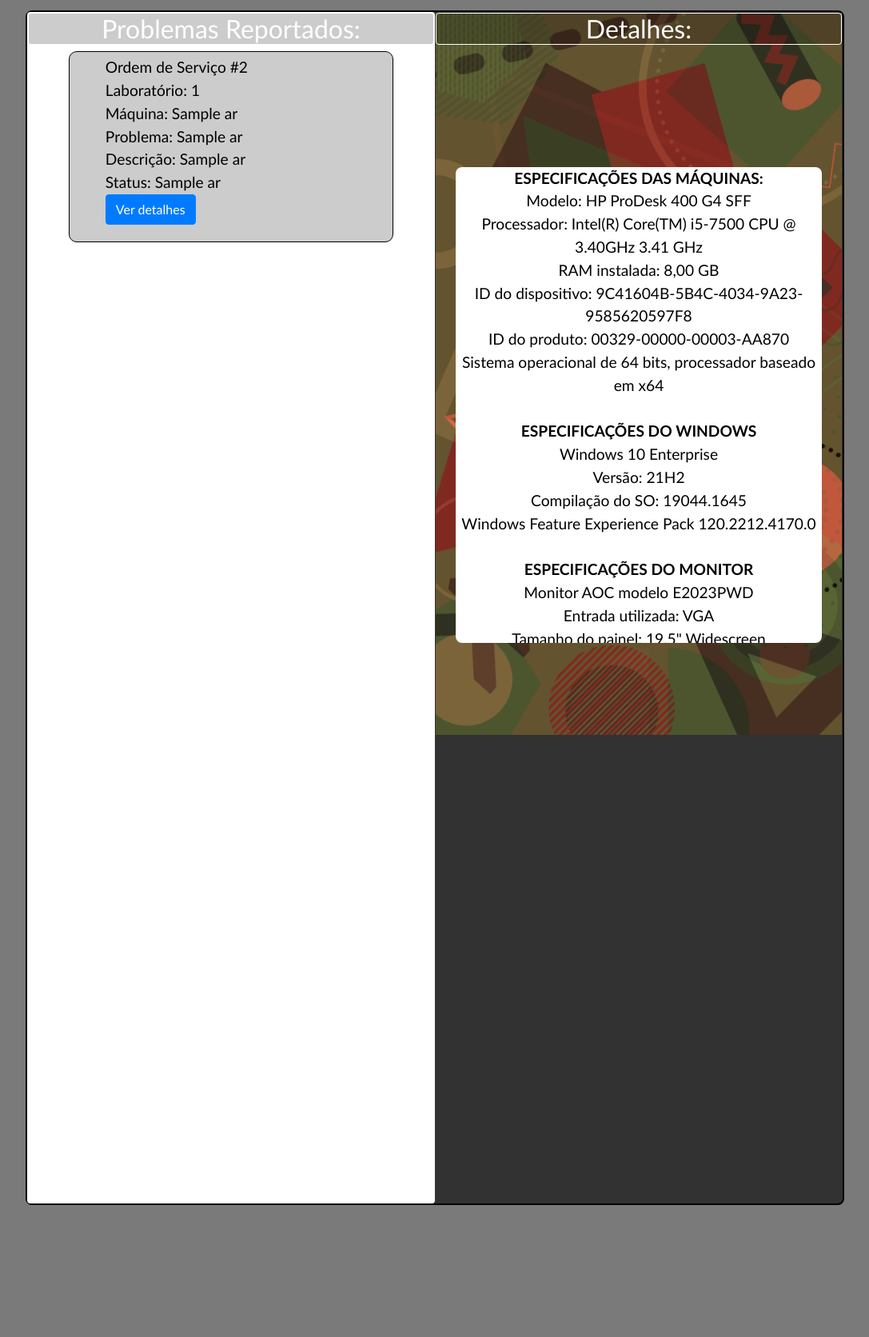
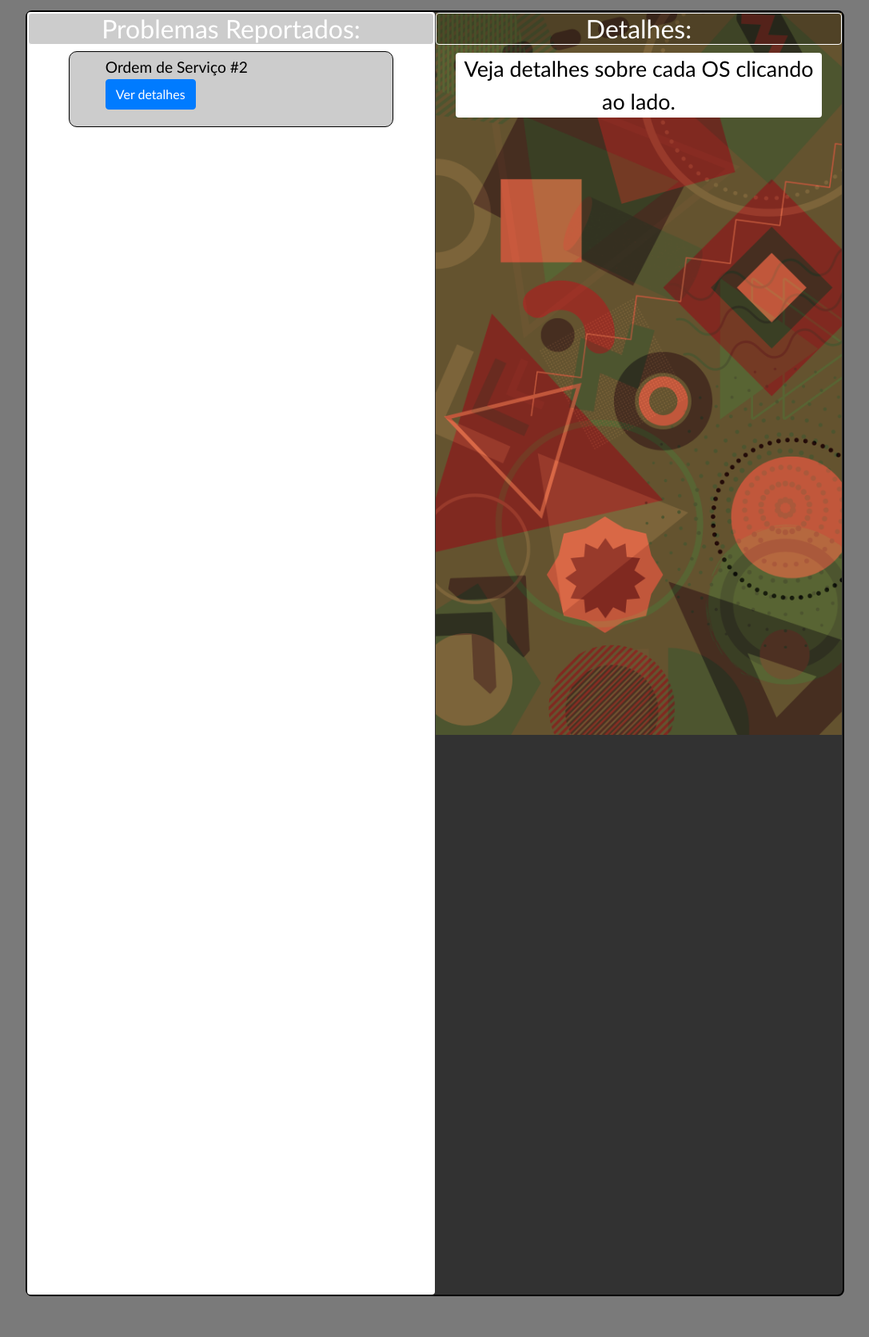
Before and after one commit to m-u-l-a-s/BIOS, a Flask app: template website/templates/consulta.html in a window 1280 px wide. Shown: the part 63-1735 px from the top of the page at 80% size, without its empty margins (96-1183 px from the left). Run offline with Flask 2, Linux system fonts and the light colour scheme; the template is opened without the code that fills it: most values are stand-ins (such as "Sample title", 1, 10 or a date in 2020); some libraries are stand-ins or nearby versions.

Commit message:
Correção de bugs :P

```diff
--- a/website/database.py
+++ b/website/database.py
@@ -22,7 +22,6 @@ def connect_db():
         database="anxjos$db"
     )
     return mydb
-
 
 def create_users_table():
     import mysql.connector
--- a/website/static/css/style.css
+++ b/website/static/css/style.css
@@ -57,7 +57,7 @@ li{
 .conteudo {
     display: flex;
 
-    height: 78vh;
+    height: 84vh;
     width: 80%;
 
     margin: 1% auto;
@@ -184,9 +184,10 @@ li{
 
 .specs {
     margin: auto;
-    margin-top: 30%;
-    width: 90%;
+    margin-bottom: 0px;
+    width: 96%;
     height: 40%;
+
     color: black;
     background-color: white;
     overflow: scroll;
@@ -196,6 +197,15 @@ li{
 
 .specs p {
     font-size: 1.2rem;
+}
+
+.detalhes-div {
+    display: none;
+}
+
+#pDetalhes ul li {
+    display: block;
+    text-align: start;
 }
 
 @keyframes change{
--- a/website/templates/consulta.html
+++ b/website/templates/consulta.html
@@ -10,38 +10,26 @@
 
             {% for i in ar %}
             <div class="ordem-servico">
-                <ul class="pendente" id="pendentes-ul" style="text-align: start;">
+                <ul class="pendente" style="text-align: start;">
                     <li>Ordem de Serviço #{{ ar.index(i) + 1 }} </li>
-                    <li class="detalhes">Laboratório: {{ i[0] }} </li>
+                    <!-- <li class="detalhes">Laboratório: {{ i[0] }} </li>
                     <li class="detalhes">Máquina: {{ i[1] }} </li>
                     <li class="detalhes">Problema: {{ i[2] }} </li>
                     <li class="detalhes">Descrição: {{ i[3] }}</li>
-                    <li class="detalhes">Status: {{ i[4] }} </li>
+                    <li class="detalhes">Status: {{ i[4] }} </li> -->
                     <li>
-                        <button type="button" class="btn btn-primary" onclick="showDetails()">Ver detalhes</button>
+                        <button type="button" class="btn btn-primary"  id="btn{{ar.index(i)}}">Ver detalhes</button>
                         {% if user.admin %}
-                        <button type="button" class="btn btn-secondary" onclick="showDetails()">Marcar como resolvido</button>
+                        <button type="button" class="btn btn-secondary">Marcar como resolvido</button>
                         {% endif %}
                     </li>
                 </ul>
             </div>
             {% endfor %}
+
     </div>
 
-    <!-- <div class="resolvidos detalhes-os" id="resolvidos"> -->
-    <!-- </div>    -->
-</div>
-
-<div class="right" style="display: block;">
-    <h1 style="margin: 0px;">Detalhes:</h1>
-
-        <div class="detalhes-os" style="width: 90%; margin: auto;">
-            <p style="margin: 10px; font-size: 1.4em;" id="detalhes">
-
-            </p>
-        </div>
-
-        <div class="specs">
+        <!-- <div class="specs">
                 <p>
                 <strong>
                     ESPECIFICAÇÕES DAS MÁQUINAS:
@@ -51,8 +39,6 @@
                 Modelo: HP ProDesk 400 G4 SFF<br>
                 Processador: Intel(R) Core(TM) i5-7500 CPU @ 3.40GHz   3.41 GHz<br>
                 RAM instalada: 8,00 GB<br>
-ID do dispositivo: 9C41604B-5B4C-4034-9A23-9585620597F8<br>
-ID do produto: 00329-00000-00003-AA870<br>
                 Sistema operacional de 64 bits, processador baseado em x64<br>
                 <br>
                 <strong>
@@ -61,7 +47,6 @@ Sistema operacional de 64 bits, processador baseado em x64<br>
                 <br>
                 Windows 10 Enterprise<br>
                 Versão: 21H2<br>
-Compilação do SO: 19044.1645<br>
                 Windows Feature Experience Pack 120.2212.4170.0<br>
                 <br>
                 <strong>
@@ -78,9 +63,8 @@ Resolução máxima: 1600 x 900 @ 60 Hz (HD)<br>
                 </strong>
                 <br>
                 -3D Builder<br>
--Adobe Acrobat Reader DC-Português<br>
+                -Adobe Acrobat Reader<br>
                 -Adobe Flash Player 32 NPAPI<br>
--Alarmes e Relógio<br>
                 -Android Studio<br>
                 -Audio Controls<br>
                 -Câmera<br>
@@ -108,13 +92,82 @@ Resolução máxima: 1600 x 900 @ 60 Hz (HD)<br>
                 -WinRAR 5.50 (64 bit)<br>
                 -Zelio Soft 2 v4.6.0<br>
                 -Zotero<br>
+                    </p>
+        </div> -->
+</div>
 
+    <div class="right" style="display: block;" id="right">
+        <h1 style="margin: 0px;">Detalhes:</h1>
 
+        <div class="detalhes-os" id="detalhes" style="width: 90%; margin: auto;">
+            <p style="margin: 10px; font-size: 1.4em;" id="pDetalhes">
+                Veja detalhes sobre cada OS clicando ao lado.
             </p>
         </div>
     </div>
 
 
-<script src="{{ url_for ('static', filename='scripts/main.js') }}"></script>
+<script src="{{ url_for ('static', filename='scripts/main.js') }}">
+</script>
+
+<script>
+    let right = document.getElementById("right")
+    let divDetalhes = document.getElementById("detalhes")
+    let p = document.getElementById("pDetalhes")
+    document.addEventListener('click', function(e) {
+        if ((e.target.id).includes("btn")) {
+            let btn = document.getElementById(e.target.id)
+            let btnid = e.target.id
+            let os = btnid.slice(3)
+            os = parseInt(os)
+            console.log(`OS #${os} Selecionada.`)
+
+            let ar = "{{ar}}"
+            ar = ar.replace(/&#39;/gi, '').replace('[', '').replace(']', '').replace(/\(|\)/g, "").split(',')
+
+            let oss = []
+            for (let i = 0; i < ar.length; i+=5) {
+                oss.push(ar.slice(i, i+5))
+            }
+            console.log(oss)
+
+            oss.forEach((el) => {
+                el.forEach((subel) => {
+                    // console.log(subel)
+                })
+            })
+
+
+            p.textContent = ""
+
+            let osUl = document.createElement("ul")
+
+            let lab = document.createElement("li")
+            lab.textContent = "Laboratório: " + oss[os][0]
+            let maq = document.createElement("li")
+            maq.textContent = "Máquina: " + oss[os][1]
+            let prob = document.createElement("li")
+            prob.textContent = "Problema: " + oss[os][2]
+            let desc = document.createElement("li")
+            desc.textContent = "Descrição: " + oss[os][3]
+            let status = document.createElement("li")
+            status.textContent = "Status: " + oss[os][4]
+
+            osUl.appendChild(lab)
+            osUl.appendChild(maq)
+            osUl.appendChild(prob)
+            osUl.appendChild(desc)
+            osUl.appendChild(status)
+
+            p.appendChild(osUl)
+            // for (let i = 0; i < oss[os].length; i++){
+            //     p.textContent += oss[os][i]
+            // }
+
+
+        }
+
+    }, false);
+</script>
 
 {% endblock %}
```
Also changed, not shown: website/static/scripts/main.js (+1 -59 lines), website/templates/reportar.html (+16 -8 lines), 2 other files. Lines whose indentation alone changed are shown as unchanged.
